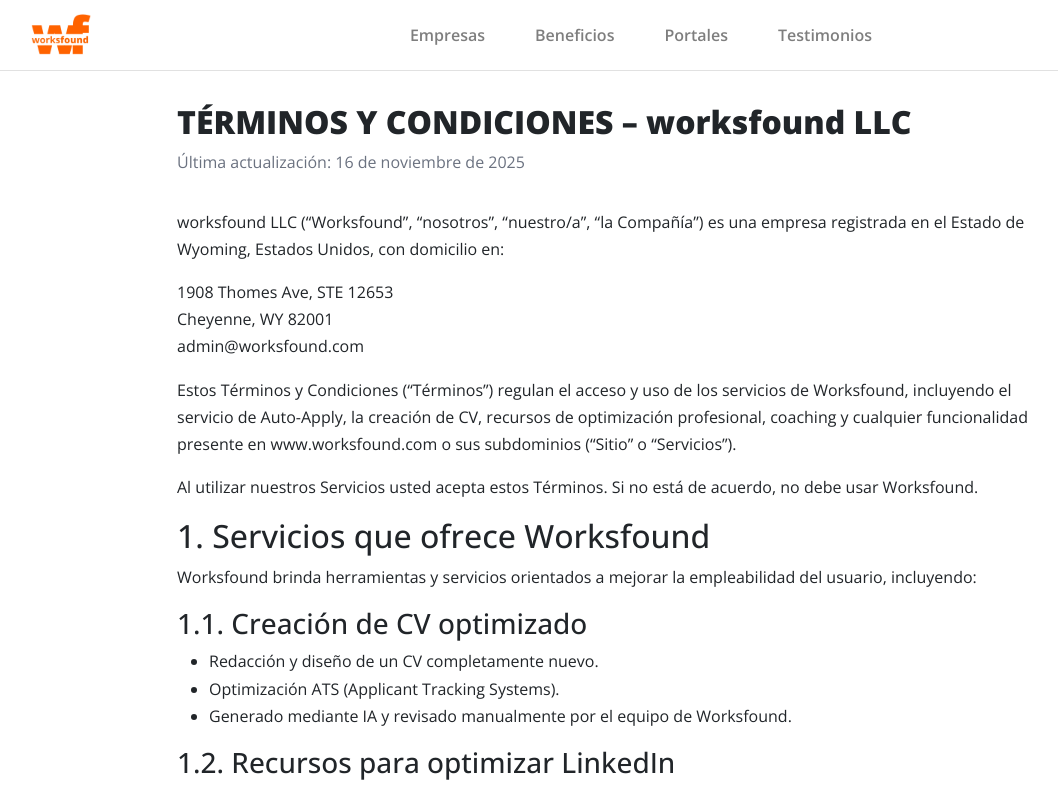
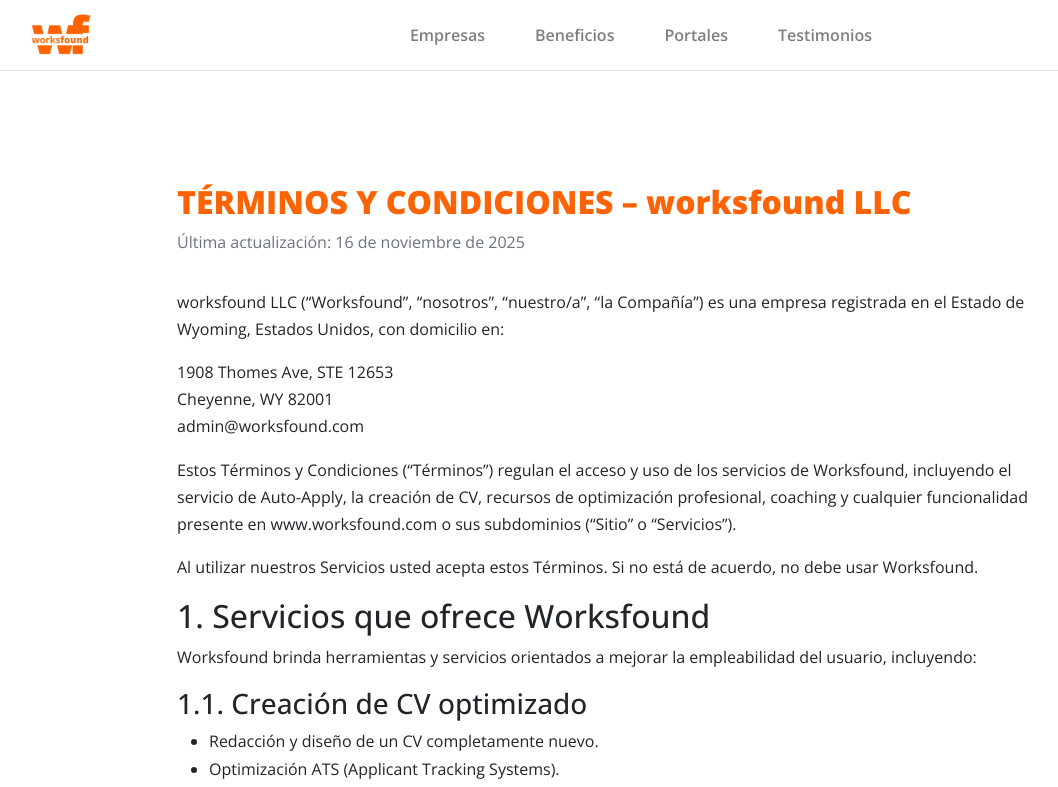
Before and after one commit to erikalad/worksfound, a Next.js app: page /terminos-y-condiciones in a window 1280 px wide. Shown: the top 787 px of the page, without its empty margins (29-1087 px from the left). Built offline with nearby package versions, Linux system fonts and the light colour scheme.

Commit message:
color in terms and conditions

```diff
--- a/src/pages/api/hello.js
+++ /dev/null
@@ -1,5 +0,0 @@
-// Next.js API route support: https://nextjs.org/docs/api-routes/introduction
-
-export default function handler(req, res) {
-  res.status(200).json({ name: "John Doe" });
-}
--- a/src/pages/terminos-y-condiciones.js
+++ b/src/pages/terminos-y-condiciones.js
@@ -8,8 +8,8 @@
         <title>Términos y Condiciones – Worksfound LLC</title>
         <meta name="robots" content="noindex,nofollow" />
       </Head>
-      <main style={{ maxWidth: '900px', margin: '0 auto', padding: '2rem 1rem', lineHeight: 1.7 }}>
-        <h1 style={{ fontSize: '2rem', fontWeight: 800, marginBottom: '0.5rem' }}>
+      <main style={{ maxWidth: '900px', margin: '5rem auto', padding: '2rem 1rem', lineHeight: 1.7 }}>
+        <h1 style={{ fontSize: '2rem', fontWeight: 800, marginBottom: '0.5rem', color: 'var(--brand-orange)' }}>
           TÉRMINOS Y CONDICIONES – worksfound LLC
         </h1>
         <p style={{ color: '#6b7280', marginBottom: '2rem' }}>
```
